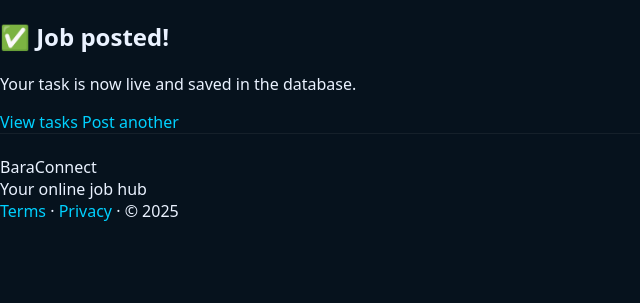
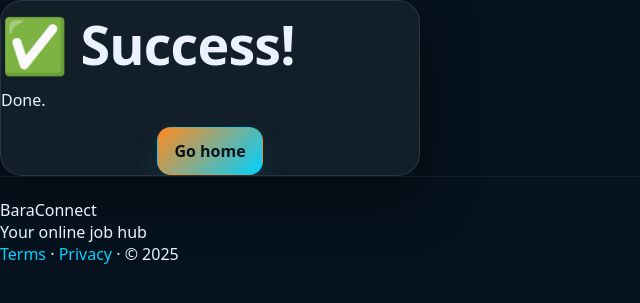
Before and after one commit to channo2025/Fastwork, a FastAPI app: page /thank-you in a window 1280 px wide. Shown: the part 71-374 px from the top of the page, without its empty margins (0-640 px from the left). Run offline with FastAPI, Linux system fonts and the light colour scheme.

Commit message:
Separate post-success and apply-success pages

```diff
--- a/main.py
+++ b/main.py
@@ -186,3 +186,40 @@ def api_apply(job_id: int, payload: dict):
         str(payload.get("message","")).strip(),
     )
     return JSONResponse({"ok": True})
+
+from datetime import datetime
+from fastapi import Request
+
+@app.get("/post-success")
+def post_success(request: Request):
+    return templates.TemplateResponse(
+        "thank_you.html",
+        {
+            "request": request,
+            "year": datetime.now().year,
+            "title": "Job posted",
+            "headline": "✅ Job posted!",
+            "subtitle": "Your task is now live and saved in the database.",
+            "primary_href": "/jobs",
+            "primary_text": "View tasks",
+            "secondary_href": "/post",
+            "secondary_text": "Post another",
+        }
+    )
+
+@app.get("/apply-success")
+def apply_success(request: Request):
+    return templates.TemplateResponse(
+        "thank_you.html",
+        {
+            "request": request,
+            "year": datetime.now().year,
+            "title": "Application sent",
+            "headline": "✅ Application sent!",
+            "subtitle": "Your application was sent to the employer. They may contact you soon.",
+            "primary_href": "/jobs",
+            "primary_text": "Browse more jobs",
+            "secondary_href": "/contact",
+            "secondary_text": "Contact support",
+        }
+    )
--- a/templates/apply.html
+++ b/templates/apply.html
@@ -29,3 +29,4 @@
   </form>
 </section>
 {% endblock %}
+return RedirectResponse(url="/apply-success", status_code=303)
--- a/templates/post_job.html
+++ b/templates/post_job.html
@@ -43,3 +43,4 @@
   </form>
 </section>
 {% endblock %}
+return RedirectResponse(url="/post-success", status_code=303)
--- a/templates/thank_you.html
+++ b/templates/thank_you.html
@@ -1,18 +1,16 @@
 {% extends "base.html" %}
-{% block title %}Thank you · JobChap{% endblock %}
+{% block content %}
+<section class="page">
+  <div class="card center">
+    <h1 class="h1">{{ headline or "✅ Success!" }}</h1>
+    <p class="muted">{{ subtitle or "Done." }}</p>
 
-{% block content %}
-<section class="page-card">
-  <h2>✅ Job posted!</h2>
-  <p>Your task is now live and saved in the database.</p>
-  <div style="margin-top:14px;">
-    <a class="btn-primary" href="/tasks">View tasks</a>
-    <a class="btn-secondary" href="/post-a-job">Post another</a>
+    <div style="margin-top:16px; display:flex; gap:10px; justify-content:center; flex-wrap:wrap;">
+      <a class="btn btn--primary" href="{{ primary_href or '/' }}">{{ primary_text or "Go home" }}</a>
+      {% if secondary_href %}
+        <a class="btn btn--ghost" href="{{ secondary_href }}">{{ secondary_text or "Back" }}</a>
+      {% endif %}
+    </div>
   </div>
 </section>
 {% endblock %}
-return templates.TemplateResponse("thank_you.html", {
-    "request": request,
-    "year": datetime.now().year,
-    "title": "Thank you"
-})
```
